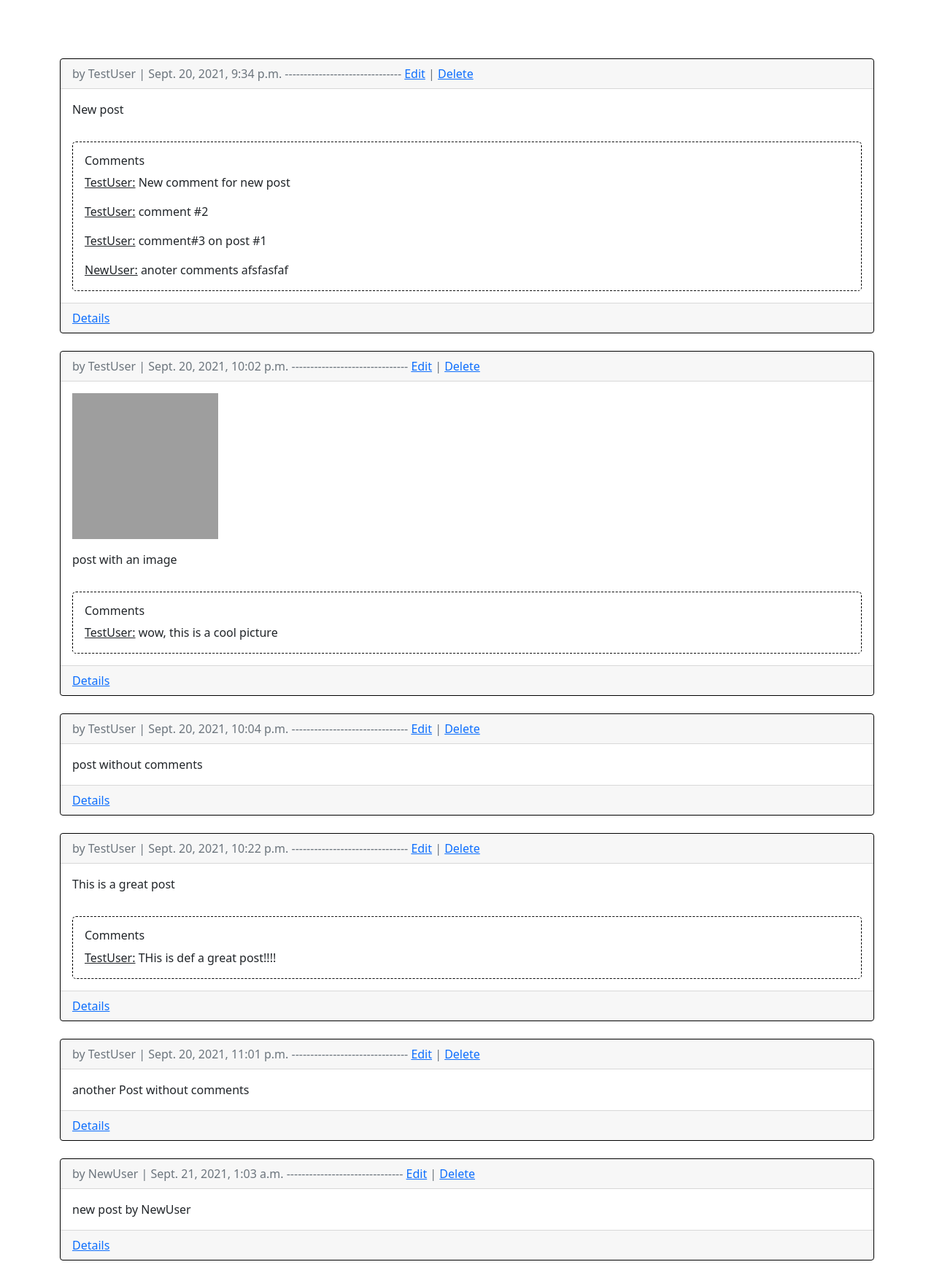
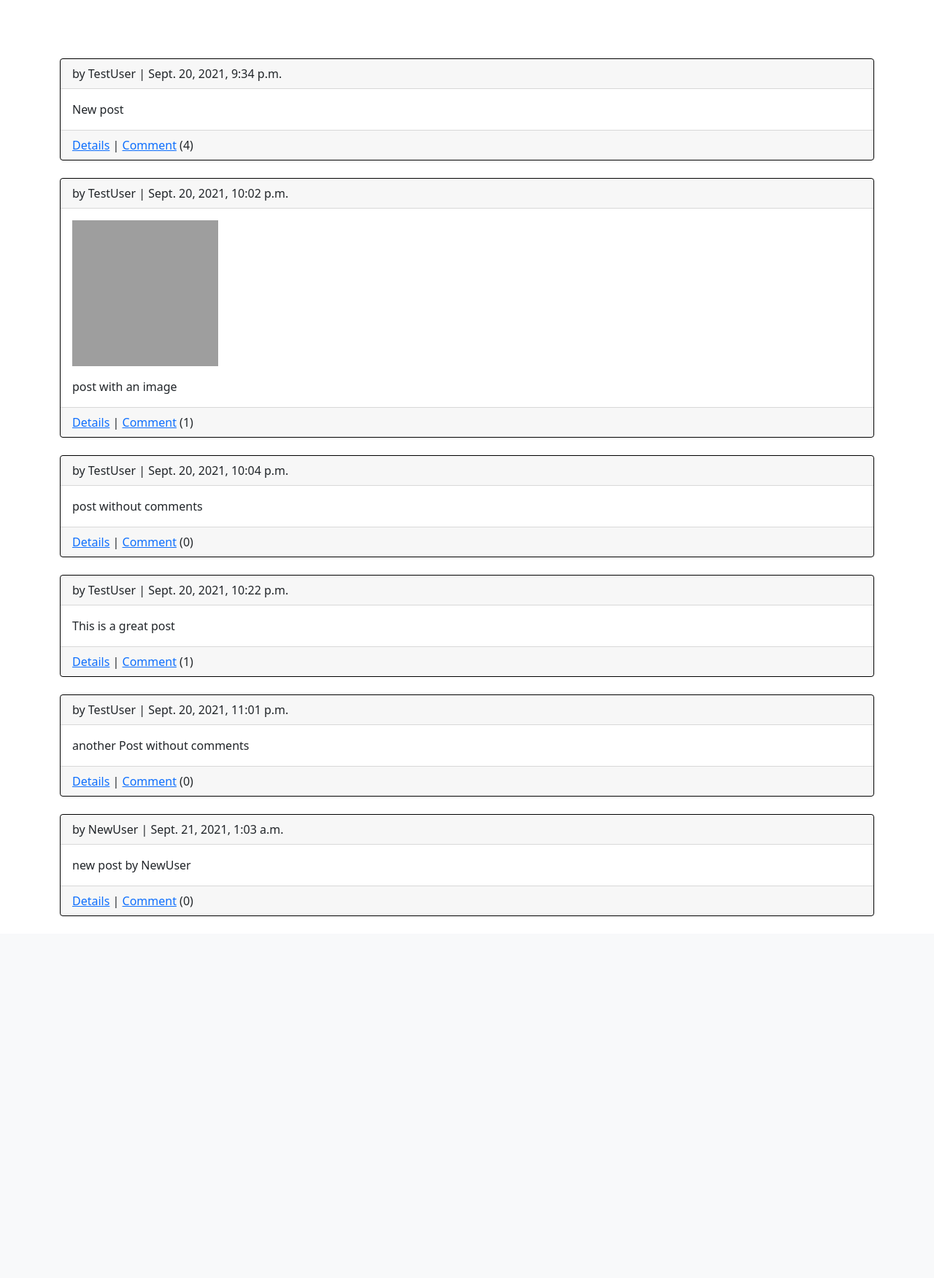
Before and after one commit to iboyko21/message_board, a Django app: template templates/post_list.html in a window 1280 px wide. Shown: the part 56-1808 px from the top of the page at 73% size. After the commit the page ends 1312 px from the top, so only its background shows below. Run offline with Django 3.2, Linux system fonts and the light colour scheme; the template is opened without the code that fills it: values that come from a table or form of the project are taken from there, others are empty; data comes from the database, SQL or seed files in the repository; both versions use the stored data as it was after the commit; grey boxes are pictures that could not be loaded.

Commit message:
latest update

```diff
--- a/templates/post_list.html
+++ b/templates/post_list.html
@@ -7,9 +7,19 @@
     <div class="container">
         <div class="card" style="border: 1px solid black;">
             <div class="card-header">
-                <span class="text-muted">by {{ post.author }} | {{ post.date }}</span>
-                <span class="text-muted"> ------------------------------- <a href="{% url 'post_edit' post.pk %}">Edit</a> | <a href="{% url 'post_delete' post.pk %}">Delete</a></span>
-            </div>
+
+
+                <div class="d-flex justify-content-between">
+                    <div>
+                        by {{ post.author }} | {{ post.date }}
+                    </div>
+                    {% if user.is_authenticated and user == post.author  %}
+                    <div>
+                        <a href="{% url 'post_edit' post.pk %}">Edit</a> | <a href="{% url 'post_delete' post.pk %}">Delete</a>
+                    </div>
+                    {% endif %}
+               </div>
+               </div>
 
             <div class="card-body">
                 {% if post.post_image %}
@@ -18,18 +28,20 @@
                 <p class="card-text">{{ post.body }}</p>
             </div>
 
-            {% if post.comments.all %}
+         <!-- {% if post.comments.all %}
             <div class="card-body" style="border: .5px dashed black; border-radius: 5px; margin: 1rem;">
                 <h6>Comments</h6>
                 {% for comment in post.comments.all %}
                     <p class="card-text"><u>{{ comment.author }}:</u> {{ comment.body }}</p>
                  {% endfor %}
             </div>
-            {% endif %}
+            {% endif %} -->
 
 
             <div class="card-footer text-center-muted">
-                <a href="{% url 'post_detail' post.pk %}">Details</a>
+                <a href="{% url 'post_detail' post.pk %}">Details</a> |
+                <a href="{% url 'add_comment_to_post' post.pk %}">Comment</a>
+                ({{ post.comments.all.count }})
             </div>
         </div>
     </div>
```
Also changed, not shown: db.sqlite3.
